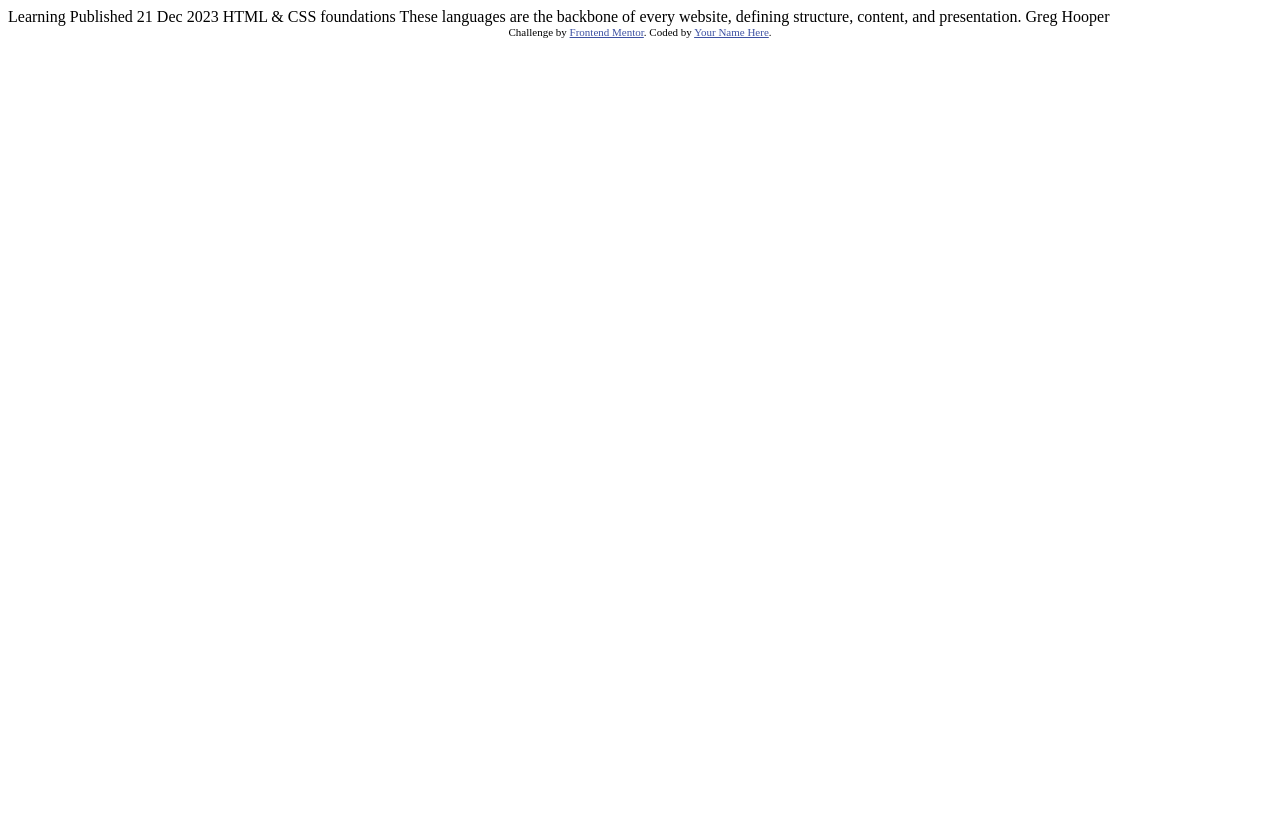
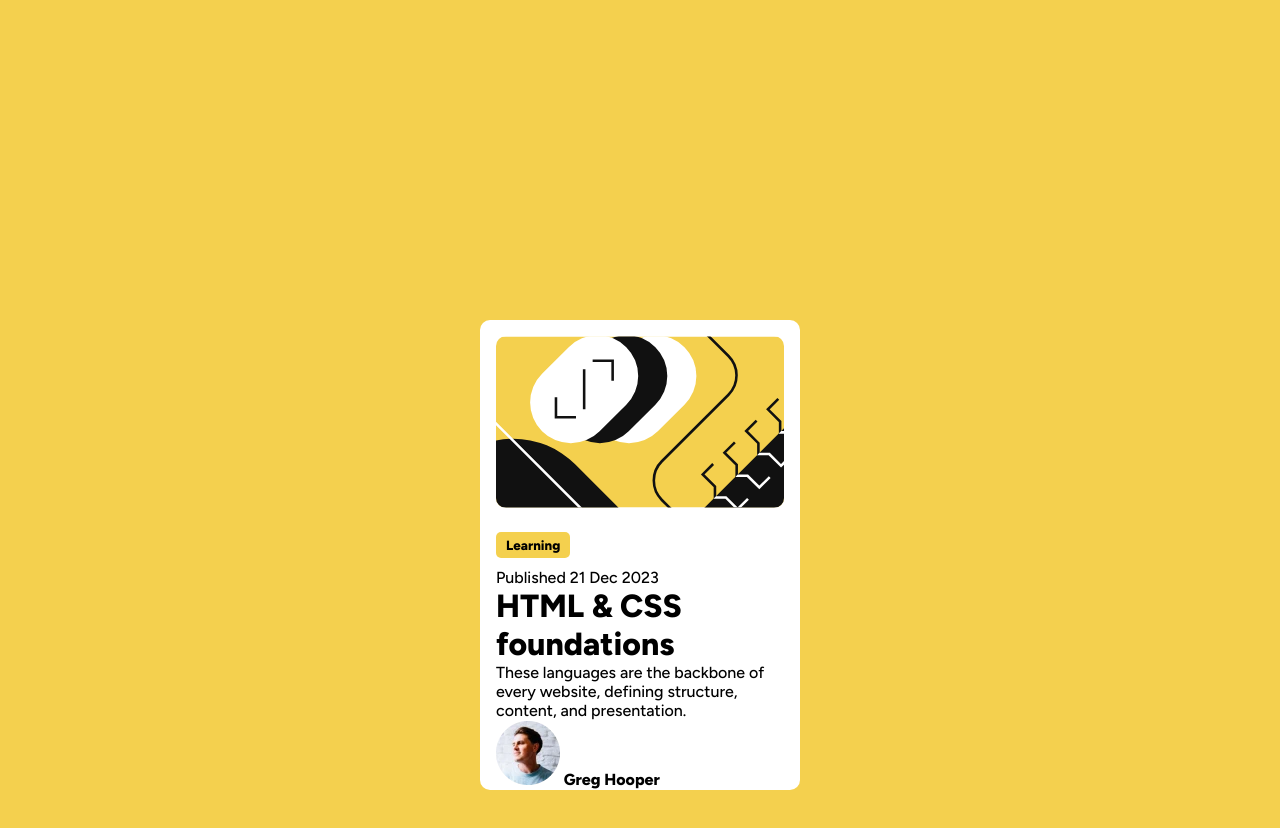
Before and after one commit to thesyntaxdude/blog-preview-card-main, a plain HTML site: page index.html in a window 1280 px wide. Before the commit the page ends 800 px from the top, so only its background shows below. Drawn offline with Linux system fonts and the light colour scheme.

Commit message:
got the structure down

```diff
--- a/index.html
+++ b/index.html
@@ -2,33 +2,57 @@
 <html lang="en">
 <head>
   <meta charset="UTF-8">
-  <meta name="viewport" content="width=device-width, initial-scale=1.0"> <!-- displays site properly based on user's device -->
+  <meta name="viewport" content="width=device-width, initial-scale=1.0">
 
   <link rel="icon" type="image/png" sizes="32x32" href="./assets/images/favicon-32x32.png">
+  <link rel="stylesheet" href="./styles.css">
 
   <title>Frontend Mentor | Blog preview card</title>
-
-  <!-- Feel free to remove these styles or customise in your own stylesheet 👍 -->
-  <style>
-    .attribution { font-size: 11px; text-align: center; }
-    .attribution a { color: hsl(228, 45%, 44%); }
-  </style>
 </head>
 <body>
 
-  Learning
+  <main>
 
-  Published 21 Dec 2023
+    <div class="container">
+      <img src="assets/images/illustration-article.svg" alt="featured image" class="featuredimg">
+      <small>Learning</small>
+      <p class="date">Published 21 Dec 2023</p>
+      <h1>HTML & CSS foundations</h1>
+      <p class="summary">These languages are the backbone of every website, defining structure, content, and presentation.</p>
+      <p class="author">
+        <img src="assets/images/image-avatar.webp" alt="" class="author">
+          Greg Hooper
+      </p>
+    </div>
 
-  HTML & CSS foundations
+  </main>
 
-  These languages are the backbone of every website, defining structure, content, and presentation.
 
-  Greg Hooper
 
-  <div class="attribution">
-    Challenge by <a href="https://www.frontendmentor.io?ref=challenge" target="_blank">Frontend Mentor</a>.
-    Coded by <a href="#">Your Name Here</a>.
-  </div>
+
+
+
+
+
+
+
+
+
+
+
+
+
+
+
+
+
+
+ <!-- <footer>
+      <div class="attribution">
+        Challenge by <a href="https://www.frontendmentor.io?ref=challenge" target="_blank">Frontend Mentor</a>.
+        Coded by <a href="https://www.twitter.com/princedanielsX" target="_blank">Prince Daniels</a>.
+      </div>
+  </footer>
+-->
 </body>
 </html>
--- /dev/null
+++ b/styles.css
@@ -0,0 +1,95 @@
+/*imported 'Figtree' font from google fonts*/
+@import url('https://fonts.googleapis.com/css2?family=Figtree:ital,wght@0,300..900;1,300..900&display=swap');
+
+/*basic reset*/
+*{
+    box-sizing: border-box;
+    margin: 0;
+    padding: 0;
+    font-family: 'figtree', sans-serif;
+}
+
+body{
+    background-color: hsl(47, 88%, 63%);
+    font-weight: 500;
+}
+
+small,
+.author,
+h1 {
+    font-weight: 800;
+}
+
+.container{
+    background-color: white;
+    width: 320px;
+    height: 470px;
+    margin: 25% auto;
+    padding: 16px;
+    border-radius: 10px;
+}
+
+.featuredimg{
+    width: 288px;
+    height: auto;
+    border-radius: 10px;
+    margin-bottom: 20px;
+}
+
+
+
+small{
+    background-color: hsl(47, 88%, 63%);
+    padding: 5px 10px;
+    border-radius: 5px;
+    display: inline-block;
+    margin-bottom: 10px;
+}
+
+
+
+
+
+
+
+
+
+
+
+
+
+
+
+
+
+
+
+
+
+
+
+
+
+
+
+
+
+
+
+
+
+
+
+
+
+
+
+/* attribution styles*/
+.attribution {
+    font-size: 11px;
+    text-align: center;
+}
+
+.attribution a {
+    color: hsl(228, 45%, 44%);
+}
```
